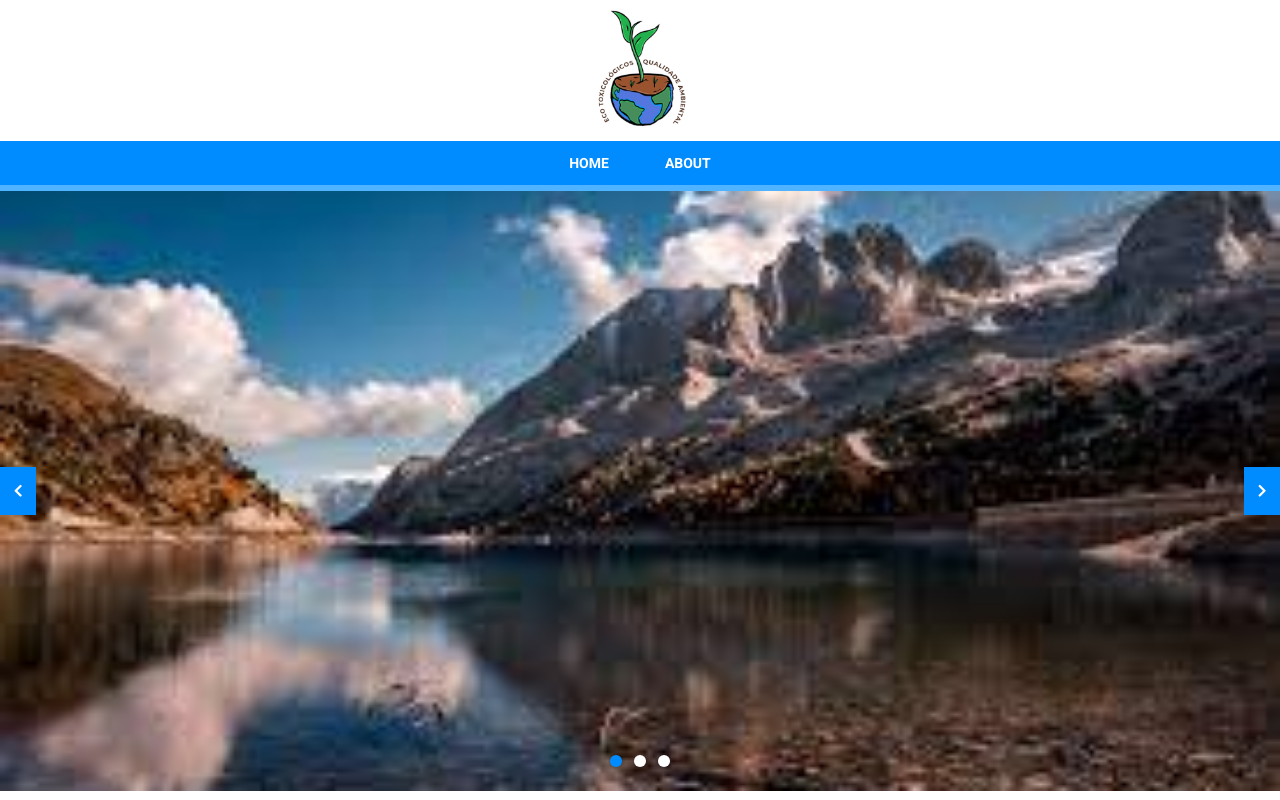
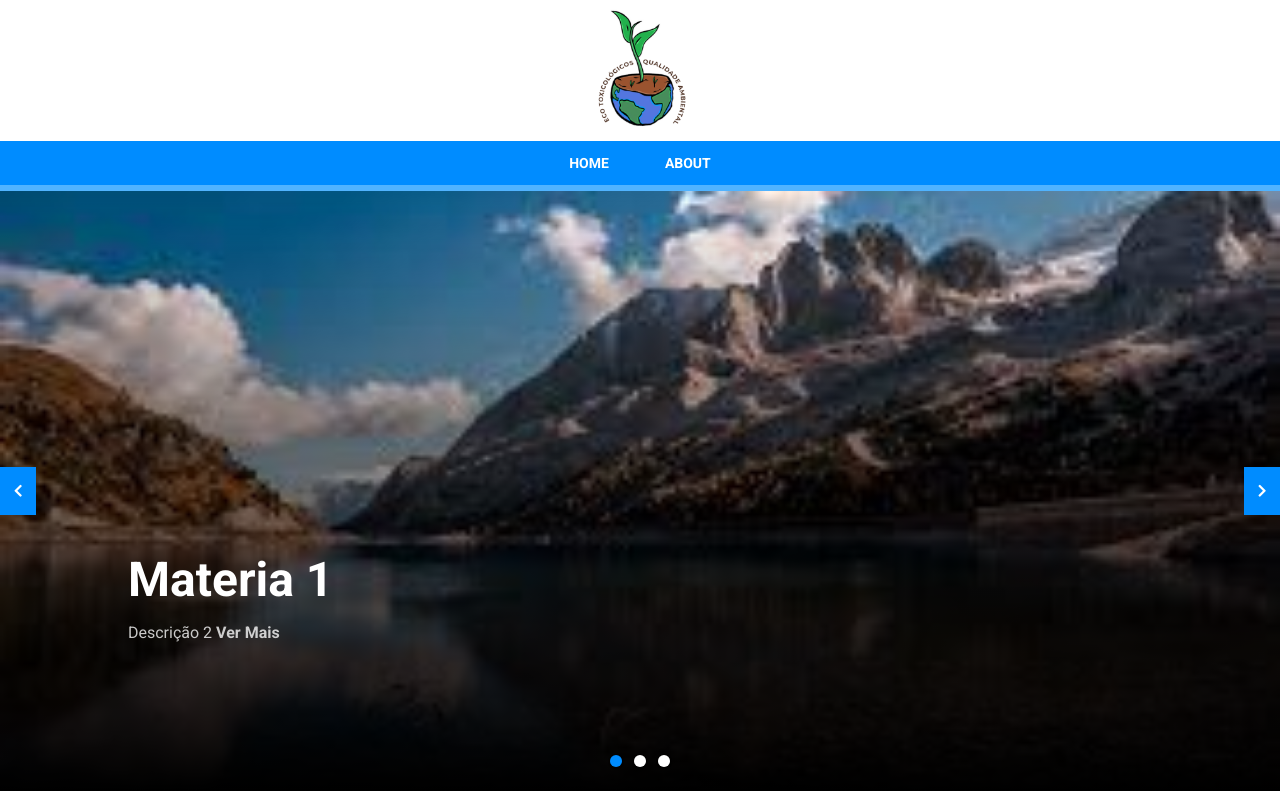
Before and after one commit to Antoni0o/eco-toxicologicos-qualidade-ambiental, a Vue app: page / in a window 1280 px wide. Shown: the top 800 px of the page. Built offline with nearby package versions, Linux system fonts and the light colour scheme.

Commit message:
Mudanças no Slider e outras pequenas alterações

```diff
--- a/package.json
+++ b/package.json
@@ -32,8 +32,7 @@
       "node": true
     },
     "extends": [
-      "plugin:vue/vue3-essential",
-      "@vue/airbnb"
+      "plugin:vue/vue3-essential"
     ],
     "parserOptions": {
       "parser": "babel-eslint"
--- a/src/components/Carousel/Carousel.vue
+++ b/src/components/Carousel/Carousel.vue
@@ -37,7 +37,6 @@ export default {
     const timeoutDuration = ref(props.timeout === undefined ? 5000 : props.timeout);
     const pagintationEnabled = ref(props.pagination === undefined ? true : props.pagination);
     const navEnabled = ref(props.navigation === undefined ? true : props.navigation);
-    // next slide
     const nextSlide = () => {
       if (currentSlide.value === getSlideCount.value) {
         currentSlide.value = 1;
@@ -45,7 +44,6 @@ export default {
       }
       currentSlide.value += 1;
     };
-    // prev slide
     const prevSlide = () => {
       if (currentSlide.value === 1) {
         currentSlide.value = 1;
@@ -56,7 +54,6 @@ export default {
     const goToSlide = (index) => {
       currentSlide.value = index + 1;
     };
-    // autoplay
     const autoPlay = () => {
       setInterval(() => {
         nextSlide();
@@ -91,6 +88,9 @@ export default {
   display: flex;
   justify-content: center;
   align-items: center;
+  background: rgb(0,0,0);
+  background: linear-gradient(0deg, rgba(0,0,0,1) 0%, rgba(0,0,0,1) 0%, rgba(0,0,0,0) 100%);
+  z-index: 0;
   .toggle-page {
     display: flex;
     flex: 1;
--- a/src/components/Carousel/Slide.vue
+++ b/src/components/Carousel/Slide.vue
@@ -1,16 +1,21 @@
 <template>
-  <div class="slide">
-    <transition name="slide">
-      <slot />
-    </transition>
-  </div>
+    <div class="slide">
+      <transition name="slide">
+          <slot />
+      </transition>
+    </div>
 </template>
 
 <script>
-export default {};
+export default {
+};
 </script>
 
 <style lang="scss">
+a {
+  text-decoration: none;
+  cursor: pointer;
+}
 .slide-enter-active,
 .slide-leave-active {
   transition: opacity 0.7s ease-in-out;
@@ -23,5 +28,4 @@ export default {};
 .slide-leave-from {
   opacity: 1;
 }
-
 </style>
--- a/src/views/Home.vue
+++ b/src/views/Home.vue
@@ -3,14 +3,18 @@
     <Carousel
       :navigation="true"
       :pagination="true"
-      :startAutoPlay="false"
-      :timeout="5000"
+      :startAutoPlay="true"
+      :timeout="100000"
       class="carousel"
       v-slot="{ currentSlide }"
     >
-      <Slide v-for="(slide, index) in carouselSlides" :key="index">
+      <Slide v-for="(slide, index) in carouselSlides" :key="index" :route="slide.route">
         <div v-show="currentSlide === index + 1" class="slide-info">
-          <img :src="require(`../assets/${slide}.jpeg`)" alt="" />
+          <router-link :to="slide.route">
+            <img :src="require(`../assets/${slide.image}.jpeg`)" alt="Matéria Em Destaque" />
+            <h1>{{ slide.title }}</h1>
+            <p>{{ slide.description }} <span>Ver Mais</span></p>
+          </router-link>
         </div>
       </Slide>
     </Carousel>
@@ -51,7 +55,26 @@ export default {
     Slide,
   },
   setup() {
-    const carouselSlides = ['bg-1', 'bg-2', 'bg-3'];
+    const carouselSlides = [
+      {
+        title: 'Materia 1',
+        description: 'Descrição 2',
+        image: 'bg-1',
+        route: '/materias/materia1'
+      },
+      {
+        title: 'Materia 2',
+        description: 'Descrição 2',
+        image: 'bg-2',
+        route: '/materias/materia2'
+      },
+      {
+        title: 'Materia 3',
+        description: 'Descrição 3',
+        image: 'bg-3',
+        route: '/materias/materia3'
+      },
+    ];
     return { carouselSlides };
   },
 };
@@ -77,8 +100,32 @@ export default {
         min-width: 100%;
         height: 100%;
         object-fit: cover;
+        background: rgb(0,0,0);
+        background: linear-gradient(0deg, rgba(0,0,0,1) 0%, rgba(0,0,0,1) 0%, rgba(0,0,0,0) 100%);
         @media screen and (max-width: 1024px) {
           width: 100vw;
+        }
+      }
+      h1 {
+        position: absolute;
+        top: 60%;
+        left: 10%;
+        z-index: 2;
+        font-size: 4.8rem;
+
+        color: white;
+      }
+      p {
+        position: absolute;
+        top: 72%;
+        left: 10%;
+        z-index: 3;
+
+        font-size: 1.6rem;
+        color: rgba(255, 255, 255, 0.781);
+        span {
+          font-weight: bold;
+          font-size: 1.6rem;
         }
       }
     }
```
